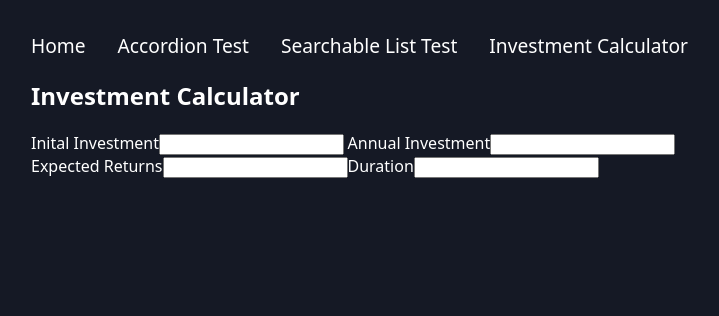
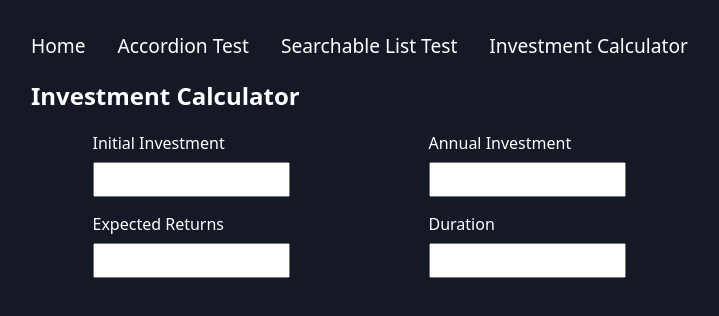
Before and after one commit to sean-xiao-zhao7/react_best_practices, a React (Vite) app: page /investment-calculator in a window 1280 px wide. Shown: the top 316 px of the page, without its empty margins (289-1008 px from the left). Built offline with nearby package versions, Linux system fonts and the light colour scheme.

Commit message:
Space calculator input area

```diff
--- a/src/components/investment-calculator/calculator_input.tsx
+++ b/src/components/investment-calculator/calculator_input.tsx
@@ -8,7 +8,7 @@ export default function CalculatorInput({
     label: string;
 }) {
     return (
-        <div>
+        <div className="calculator-input">
             <label htmlFor={id}>{label}</label>
             <input type="number" name={id} id={id} />
         </div>
--- a/src/components/pages/InvestmentCalculatorPage.tsx
+++ b/src/components/pages/InvestmentCalculatorPage.tsx
@@ -7,8 +7,8 @@ export default function InvestmentCalculatorPage() {
             <h2>Investment Calculator</h2>
             <div id="investment-calculator-inputs">
                 <CalculatorInput
-                    id="inital-investment"
-                    label="Inital Investment"
+                    id="initial-investment"
+                    label="Initial Investment"
                 />
                 <CalculatorInput
                     id="annual-investment"
--- a/src/stylesheets/investment_calculator.scss
+++ b/src/stylesheets/investment_calculator.scss
@@ -61,5 +61,22 @@
 
 #investment-calculator-inputs {
     display: grid;
-    grid-template-columns: repeat(2, max-content);
+    grid-template-columns: repeat(2, 50%);
+    justify-items: center;
+    grid-column-gap: 1rem;
+    grid-row-gap: 1rem;
+
+    .calculator-input {
+        display: flex;
+        flex-direction: column;
+        justify-content: center;
+
+        input {
+            padding: 0.5rem;
+        }
+
+        label {
+            padding-bottom: 0.5rem;
+        }
+    }
 }
```
